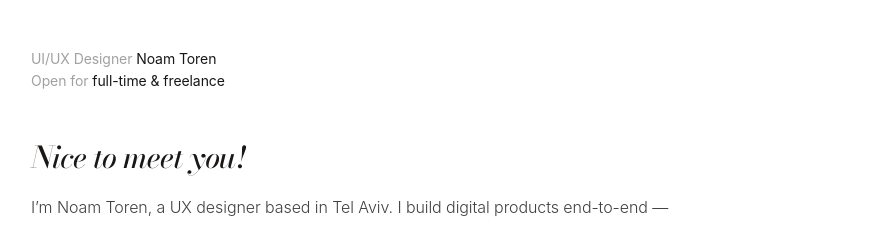
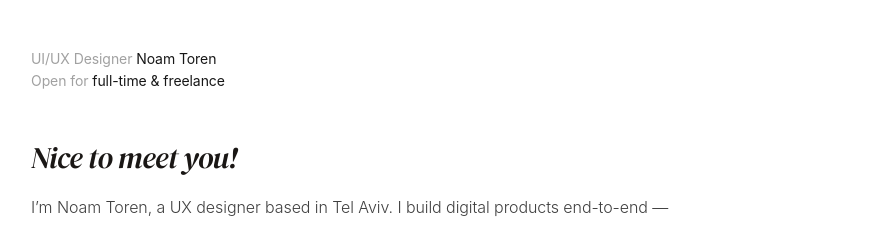
Before and after one commit to noamtoren/Noamportfolio, a React (Vite) app: page / in a window 1280 px wide. Both pictures are taken after a click on the button "About me". Shown: the top 225 px of the page, without its empty margins (145-1025 px from the left). Built offline with nearby package versions, Linux system fonts and the light colour scheme.

Commit message:
About headline: try DM Serif Display italic
Bodoni Moda was too light/elegant. Swapping to DM Serif Display —
Bodoni-inspired but heavier by default, more newspaper-masthead
energy. Same size and italic.

Co-Authored-By: Claude Opus 4.7 (1M context) <noreply@anthropic.com>

```diff
--- a/src/app/components/About.tsx
+++ b/src/app/components/About.tsx
@@ -152,13 +152,13 @@ export function About() {
             <span className="text-neutral-900">full-time &amp; freelance</span>
           </p>
 
-          {/* Editorial headline — Bodoni Moda italic, classical Italian newspaper voice */}
+          {/* Editorial headline — DM Serif Display italic, dramatic editorial voice */}
           <h2
             className="text-[24px] md:text-[30px] leading-[1.1] tracking-tight mt-10 md:mt-12 mb-4 md:mb-5"
             style={{
-              fontFamily: "'Bodoni Moda', 'Playfair Display', Georgia, serif",
+              fontFamily: "'DM Serif Display', Georgia, serif",
               fontStyle: 'italic',
-              fontWeight: 500,
+              fontWeight: 400,
               color: '#1A1715',
             }}
           >
--- a/src/styles/fonts.css
+++ b/src/styles/fonts.css
@@ -1,4 +1,4 @@
-@import url('https://fonts.googleapis.com/css2?family=Bodoni+Moda:ital,opsz,wght@0,6..96,400..900;1,6..96,400..900&family=Inter:wght@300;400;500&family=Instrument+Serif:ital@0;1&display=swap');
+@import url('https://fonts.googleapis.com/css2?family=DM+Serif+Display:ital@0;1&family=Inter:wght@300;400;500&family=Instrument+Serif:ital@0;1&display=swap');
 
 body {
   font-family: -apple-system, BlinkMacSystemFont, 'SF Pro Display', 'SF Pro Text', 'Inter', 'Segoe UI', sans-serif;
```
